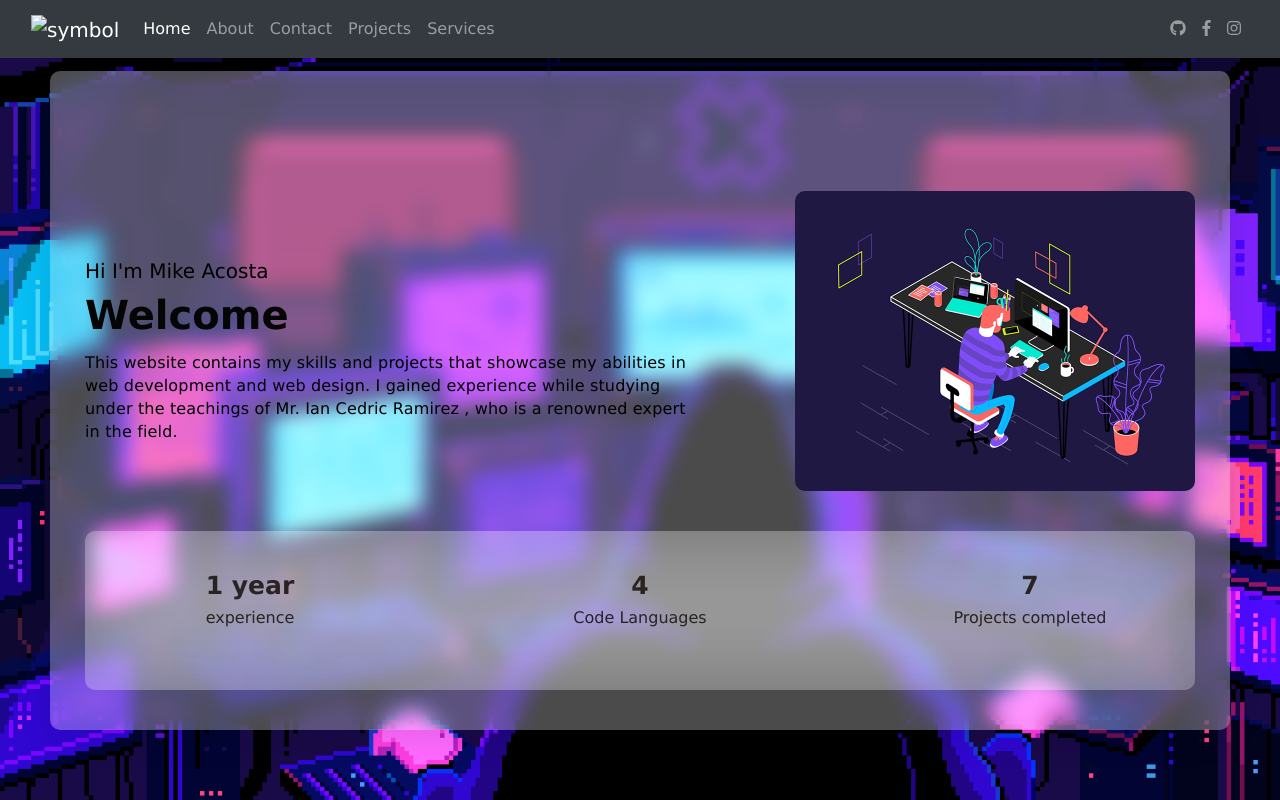
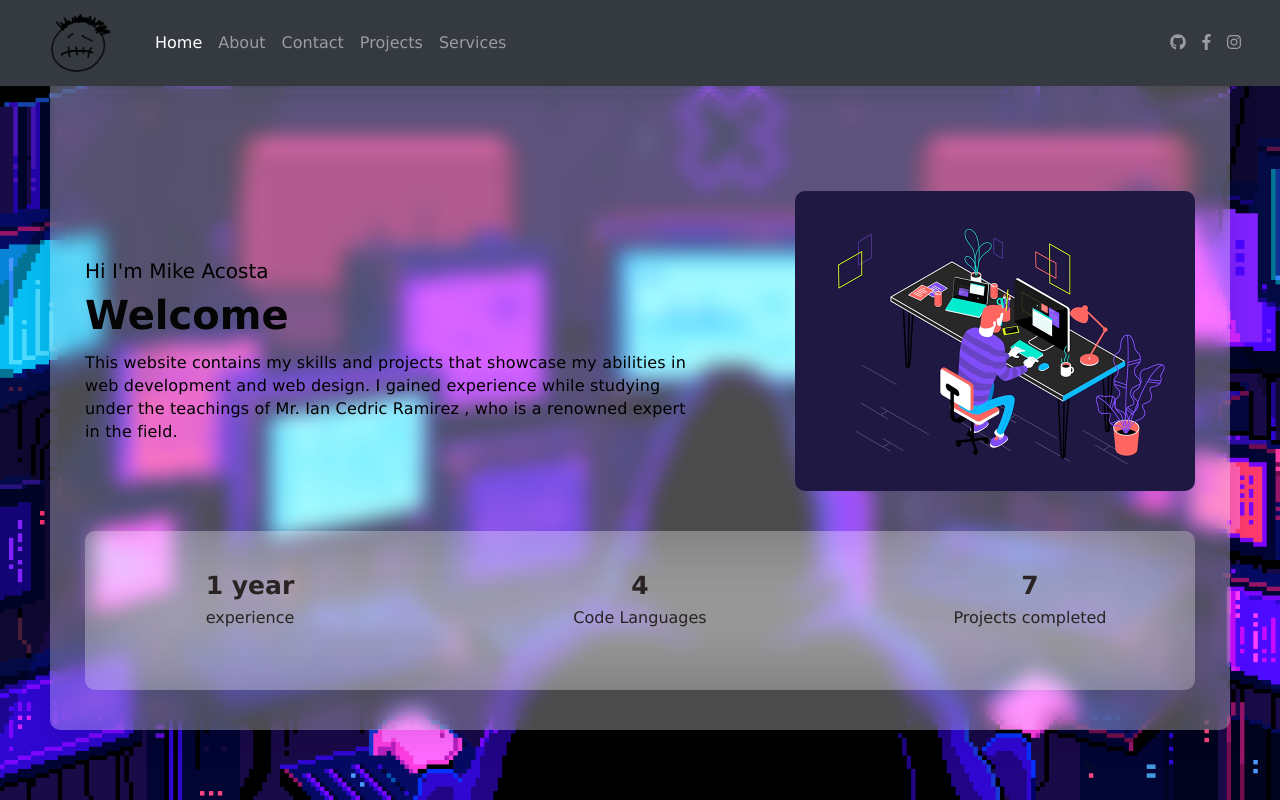
Before and after one commit to ItsnotMike369/WD-Finals, a plain HTML site: page index.html in a window 1280 px wide. Drawn offline with nearby package versions, Linux system fonts and the light colour scheme; the site is published under a folder, as on GitHub Pages, so addresses that start at the root find nothing.

Commit message:
Refactor(landing page); updated the link

```diff
--- a/index.html
+++ b/index.html
@@ -18,7 +18,7 @@
 	<nav class="navbar navbar-expand-lg navbar-dark bg-dark fixed-top">
     <div class="container-fluid">
         <a class="navbar-brand" href="#">
-            <img src="/assets/img/Cactus-Jack-Symbol.png" width="100" height="60" alt="symbol">
+            <img src="./assets/img/Cactus-Jack-Symbol.png" width="100" height="60" alt="symbol">
         </a>
         <button class="navbar-toggler" type="button" data-toggle="collapse" data-target="#navbarNavAltMarkup"
                 aria-controls="navbarNavAltMarkup" aria-expanded="false" aria-label="Toggle navigation">
```
